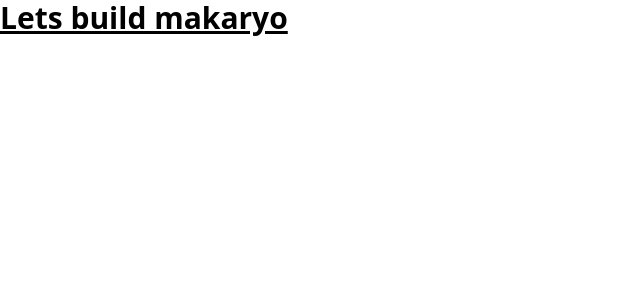
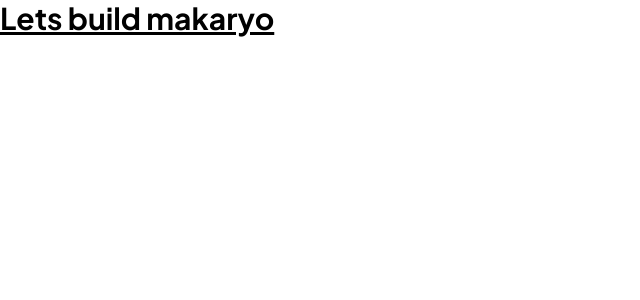
Before and after one commit to mhnasrullah/makaryo, a React (Vite) app: page / in a window 1280 px wide. Shown: the top 300 px of the page, without its empty margins (0-640 px from the left). Built offline with nearby package versions, Linux system fonts and the light colour scheme.

Commit message:
set up tailwindcss

```diff
--- a/src/index.css
+++ b/src/index.css
@@ -1,3 +1,16 @@
+/* import fonts */
+@import url('https://fonts.googleapis.com/css2?family=Plus+Jakarta+Sans:wght@300;400;500;600;700;800&display=swap');
+/* -- */
+
+/* base configurations */
+:root{
+  font-family: 'Plus Jakarta Sans', sans-serif;
+  padding: 0;
+  margin: 0;
+}
+/* -- */
+
+
 @tailwind base;
 @tailwind components;
 @tailwind utilities;
--- a/tailwind.config.cjs
+++ b/tailwind.config.cjs
@@ -6,6 +6,14 @@ module.exports = {
   ],
   theme: {
     extend: {},
+    colors : {
+      white : "#F5F7FB",
+      blue : "#326DB7",
+      black : "#292D32",
+      grey : "#878484",
+      pureWhite : "#FFFFFF",
+      transparent : "#00000000"
+    }
   },
   plugins: [],
 }
```
